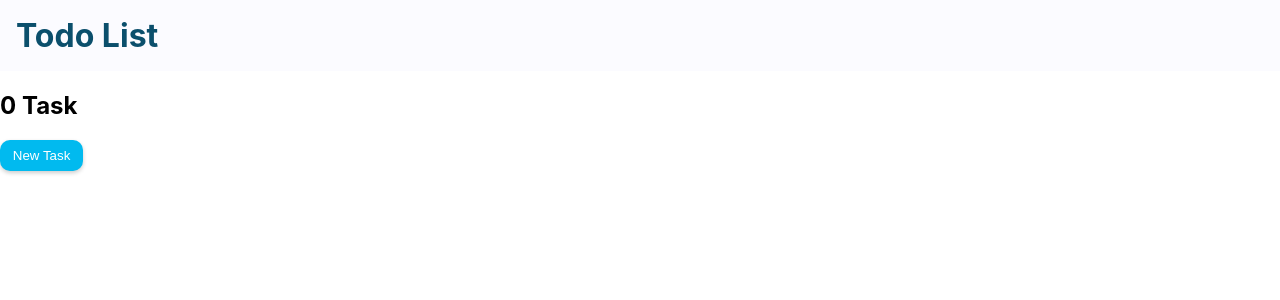
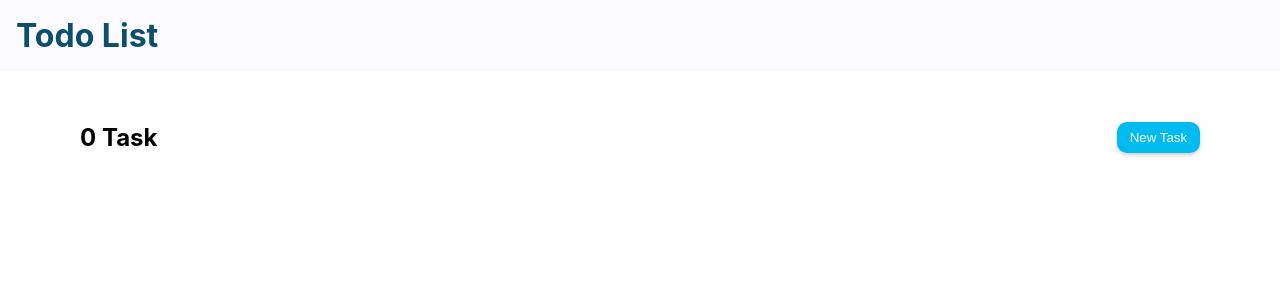
Before and after one commit to AndreaFourel/todo-app, a React (Create React App) app: page / in a window 1280 px wide. Shown: the top 300 px of the page. Built offline with nearby package versions, Linux system fonts and the light colour scheme.

Commit message:
handle TaskComponent and style

```diff
--- a/src/App.js
+++ b/src/App.js
@@ -1,14 +1,14 @@
 import Header from "./Components/Header/Header";
-import Button from "./Components/UI/Button/Button";
-import PageTitle from "./Components/UI/PageTitle/PageTitle";
+import Tasks from "./Components/Tasks/Tasks";
 
 const App = () => {
 
   return(
     <>
-    <Header />
-    <PageTitle count={ 0 } title='Task' />
-    <Button>New Task</Button>
+      <Header />
+      <section className="container">
+        <Tasks />
+      </section>
     </>
   );
 };
--- /dev/null
+++ b/src/Components/Tasks/Tasks.jsx
@@ -0,0 +1,16 @@
+import Button from "../../Components/UI/Button/Button"
+import PageTitle from "../../Components/UI/PageTitle/PageTitle";
+import style from './Tasks.module.css';
+
+
+const Tasks = () => {
+
+  return (
+    <div className={style['task-header']}>
+      <PageTitle count={ 0 } title='Task' />
+      <Button>New Task</Button>
+    </div>
+  );
+}
+
+export default Tasks;
--- /dev/null
+++ b/src/Components/Tasks/Tasks.module.css
@@ -0,0 +1,6 @@
+.task-header {
+  display: flex;
+  justify-content: space-between;
+  align-items: center;
+  margin-bottom: .5rem;
+}
--- a/src/index.css
+++ b/src/index.css
@@ -11,3 +11,7 @@ code {
   font-family: source-code-pro, Menlo, Monaco, Consolas, 'Courier New',
     monospace;
 }
+
+.container {
+  margin: 2rem 5rem;
+}
```
